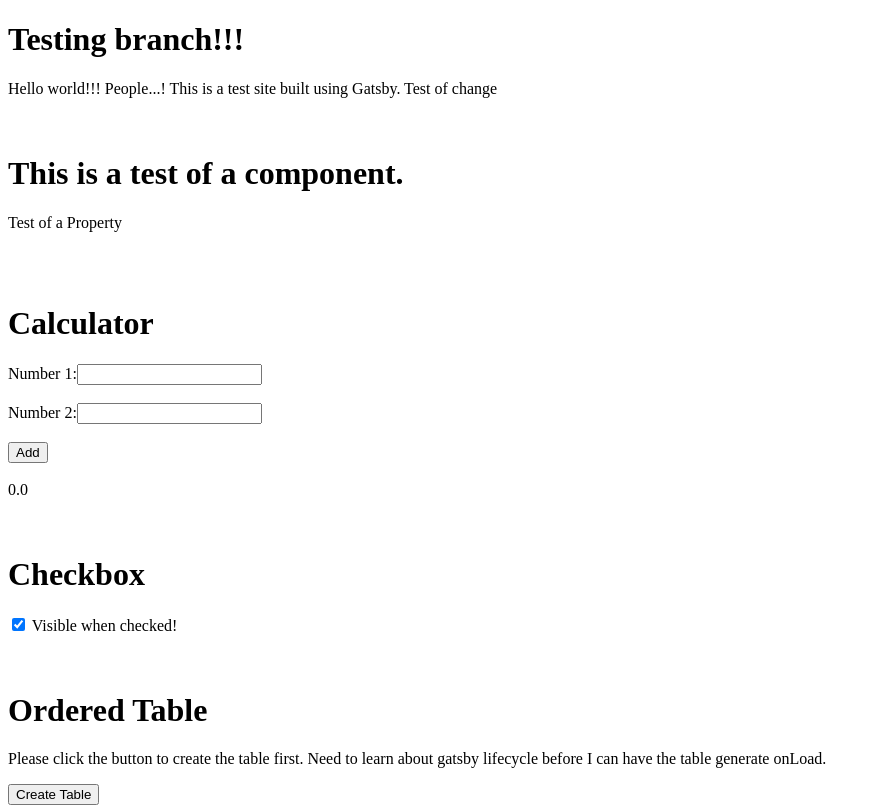
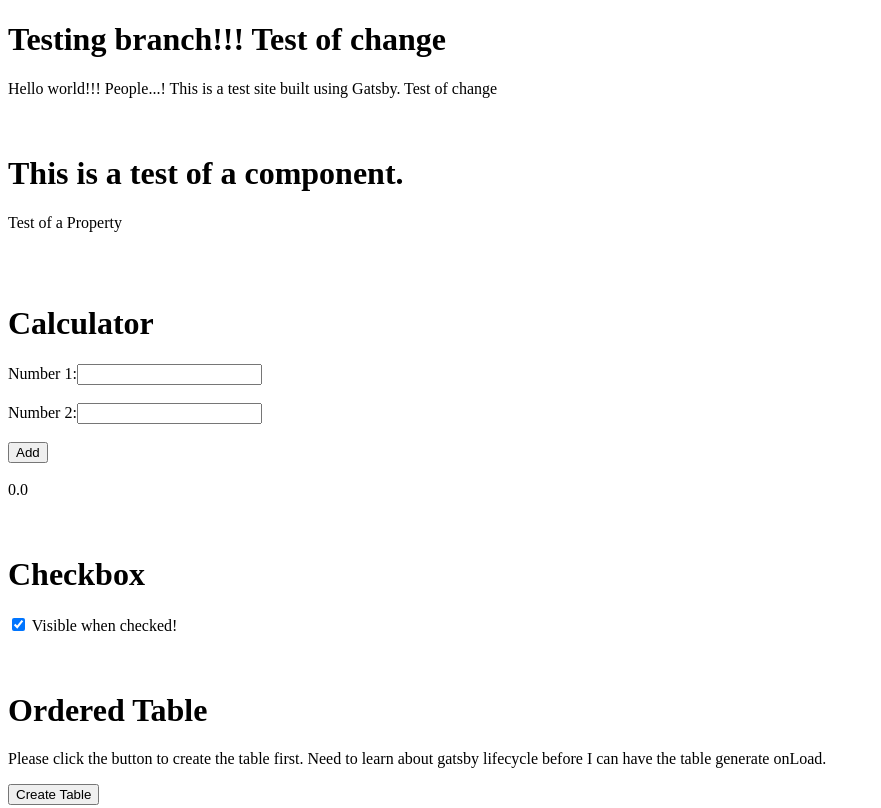
Before and after one commit to jordansali/les-innovateurs-front-end, a Gatsby site: page / in a window 1280 px wide. Shown: the top 808 px of the page, without its empty margins (0-881 px from the left). Built offline with nearby package versions, Linux system fonts and the light colour scheme; Gatsby itself is replaced by a stand-in of ours.

Commit message:
sample for demo

```diff
--- a/src/pages/index.js
+++ b/src/pages/index.js
@@ -13,7 +13,7 @@ import ApiGetComp from "../components/ApiGetComp"
 export default () => (
     <div>
         <a id="page_top"></a>
-        <h1>Testing branch!!!</h1>
+        <h1>Testing branch!!! Test of change</h1>
         <div>Hello world!!! People...! This is a test site built using Gatsby. Test of change</div>
         <br />
         <br />
```
